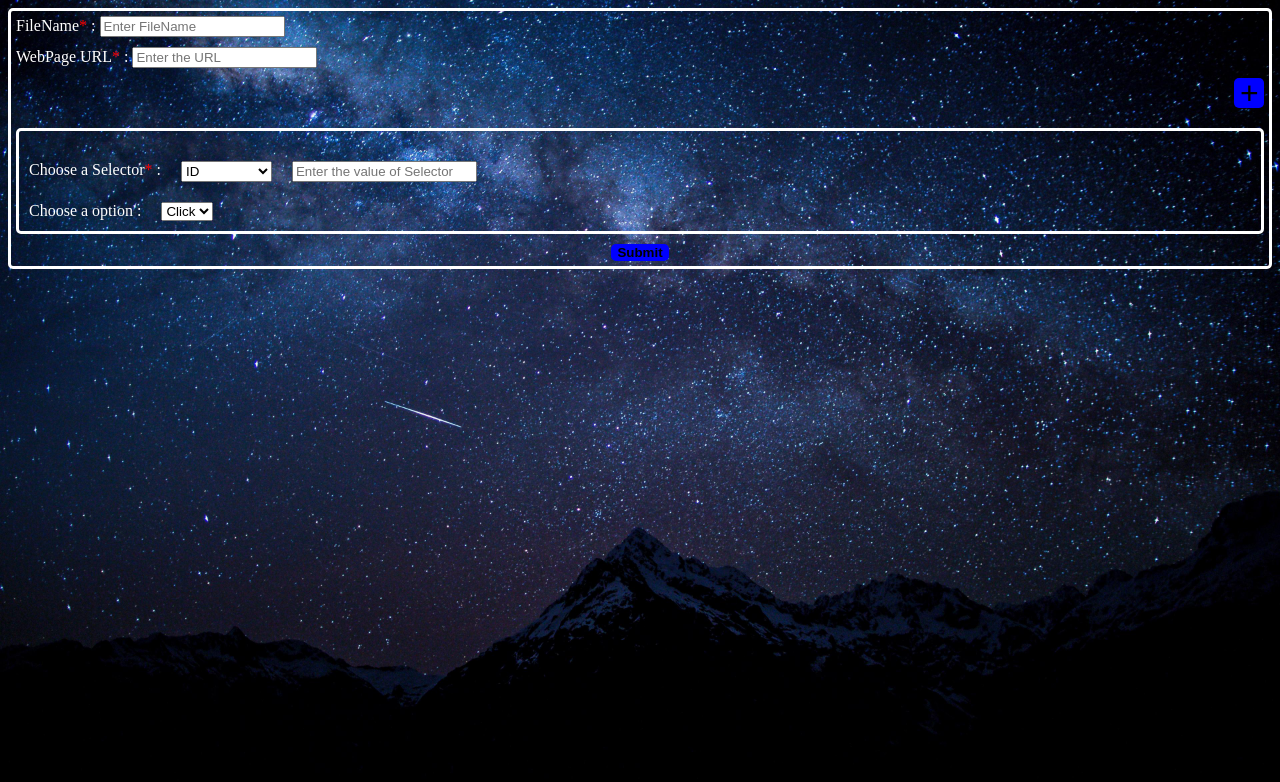
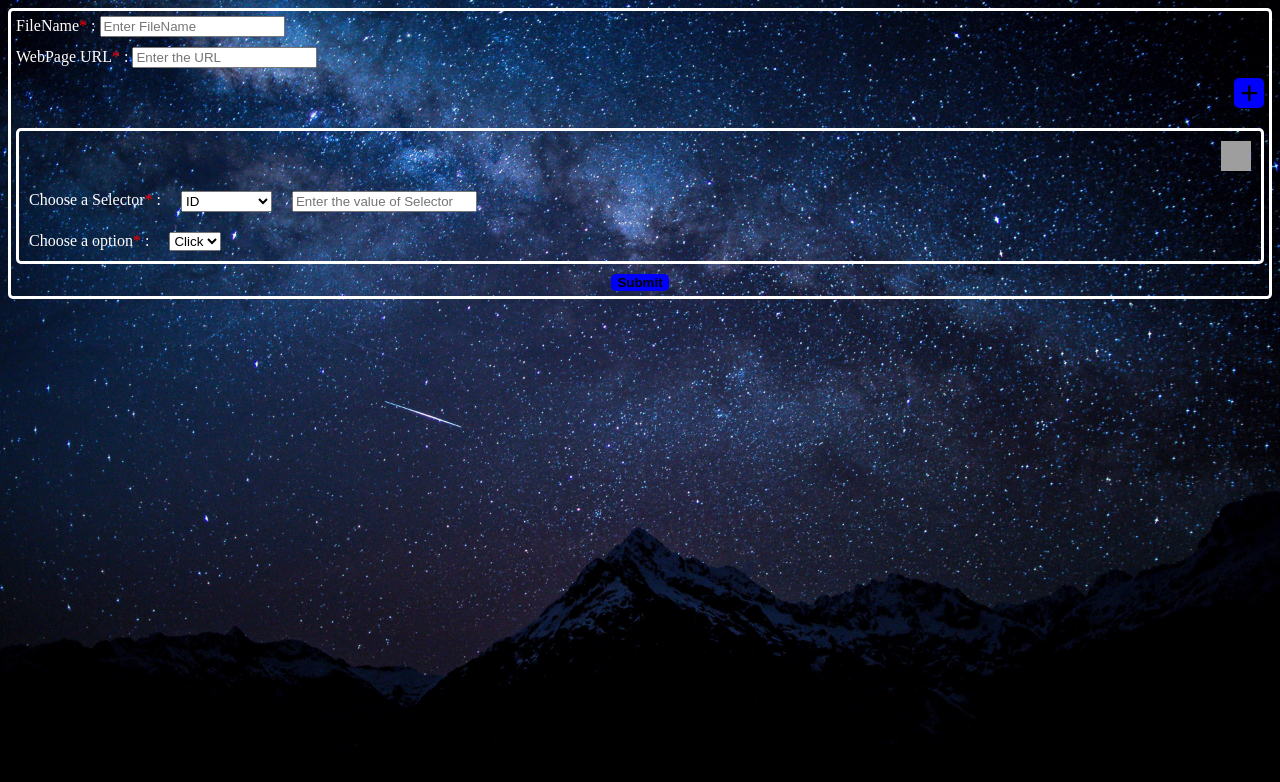
Before and after one commit to chandan0507/javascriptTutorial, a plain HTML site: page smallProject/homePage.html in a window 1280 px wide. Drawn offline with Linux system fonts and the light colour scheme; grey boxes are pictures that could not be loaded.

Commit message:
Include Home page once login is done

```diff
--- a/smallProject/homePage.html
+++ b/smallProject/homePage.html
@@ -5,6 +5,7 @@
     <meta name="viewport" content="width=device-width, initial-scale=1.0">
     <title>Home Page</title>
     <link rel="stylesheet" href="style.css">
+    <link rel="stylesheet" href="https://icons8.com/icon/KtLdJpNivpcV/delete">
 </head>
 <body class="Home-Background">
     <div class="container-two">
@@ -20,6 +21,10 @@
             <button id="add-icon">+</button>
         </div>
         <div class="select-and-option">
+
+            <div class="add-icon-container">
+                <img width="30" height="30" src="https://img.icons8.com/plasticine/100/filled-trash.png" alt="filled-trash"/>
+            </div>
             <div class="selector-container">
                 <label for="selector">Choose a Selector<span>*</span>  :   </label>
                 <select name="selector" id="selector" class="end-item">
@@ -33,7 +38,7 @@
                 <input type="text" name="selector-value" placeholder="Enter the value of Selector" class="end-item">
             </div>
             <div class="selector-container">
-                <label for="option">Choose a option  :  </label>
+                <label for="option">Choose a option<span>*</span>  :  </label>
                 <select name="option" id="option" class="end-item">
                     <option value="click">Click</option>
                     <option value="input">Input</option>
```
